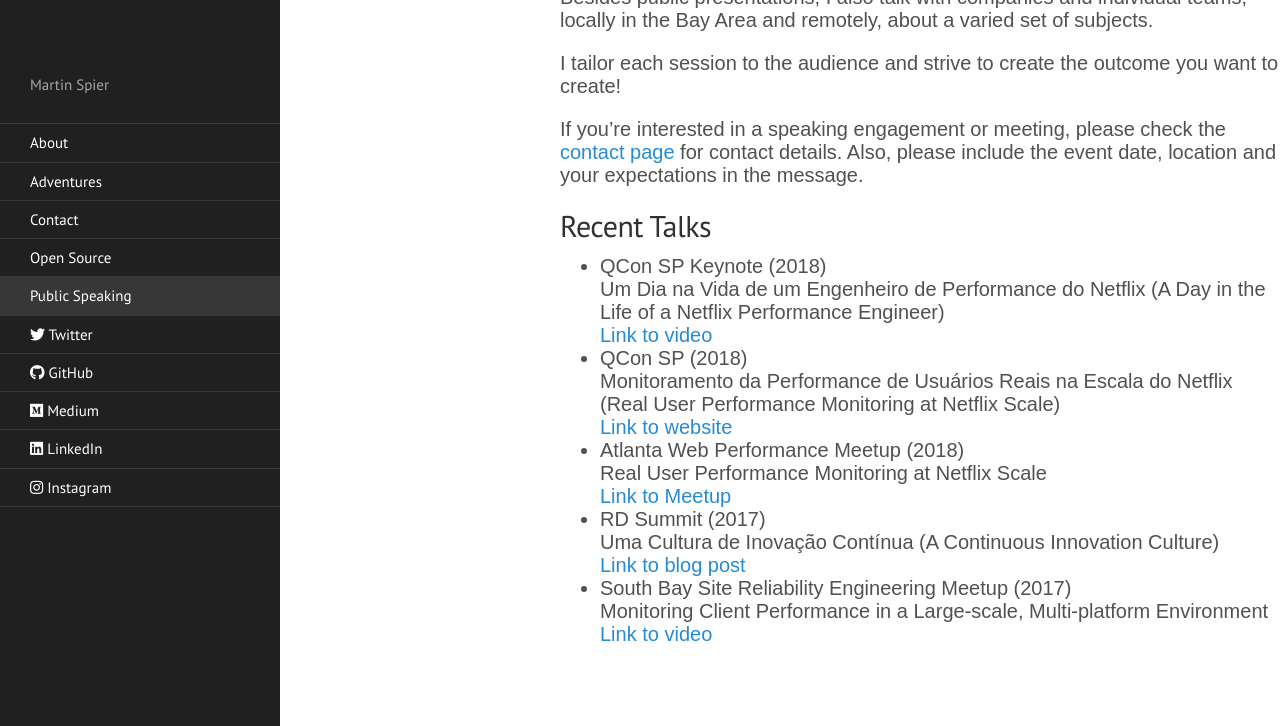
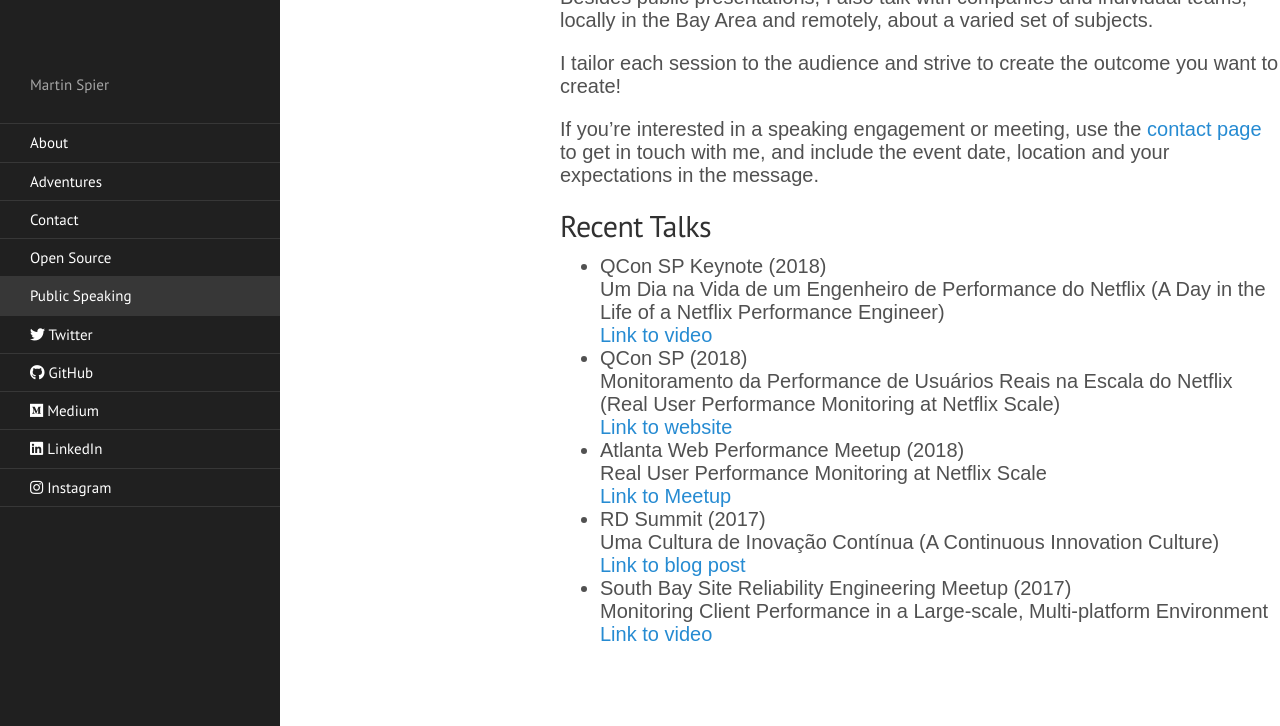
Before and after one commit to spiermar/spiermar.github.io, a Jekyll site: the page built from public-speaking.md, in a window 1280 px wide and 900 px high, scrolled down 534 px, cut to the strip 174-900 px from the top of the window. Built offline with Jekyll 4.4.1, drawn with Linux system fonts in a browser that asks for light colours; nearby versions of some CDN libraries.

Commit message:
refactor: updating public speaking page

```diff
--- a/public-speaking.md
+++ b/public-speaking.md
@@ -11,7 +11,7 @@
 
 I tailor each session to the audience and strive to create the outcome you want to create!
 
-If you're interested in a speaking engagement or meeting, please check the [contact page](/contact) for contact details. Also, please include the event date, location and your expectations in the message.
+If you're interested in a speaking engagement or meeting, use the [contact page](/contact) to get in touch with me, and include the event date, location and your expectations in the message.
 
 ## Recent Talks
 
```
